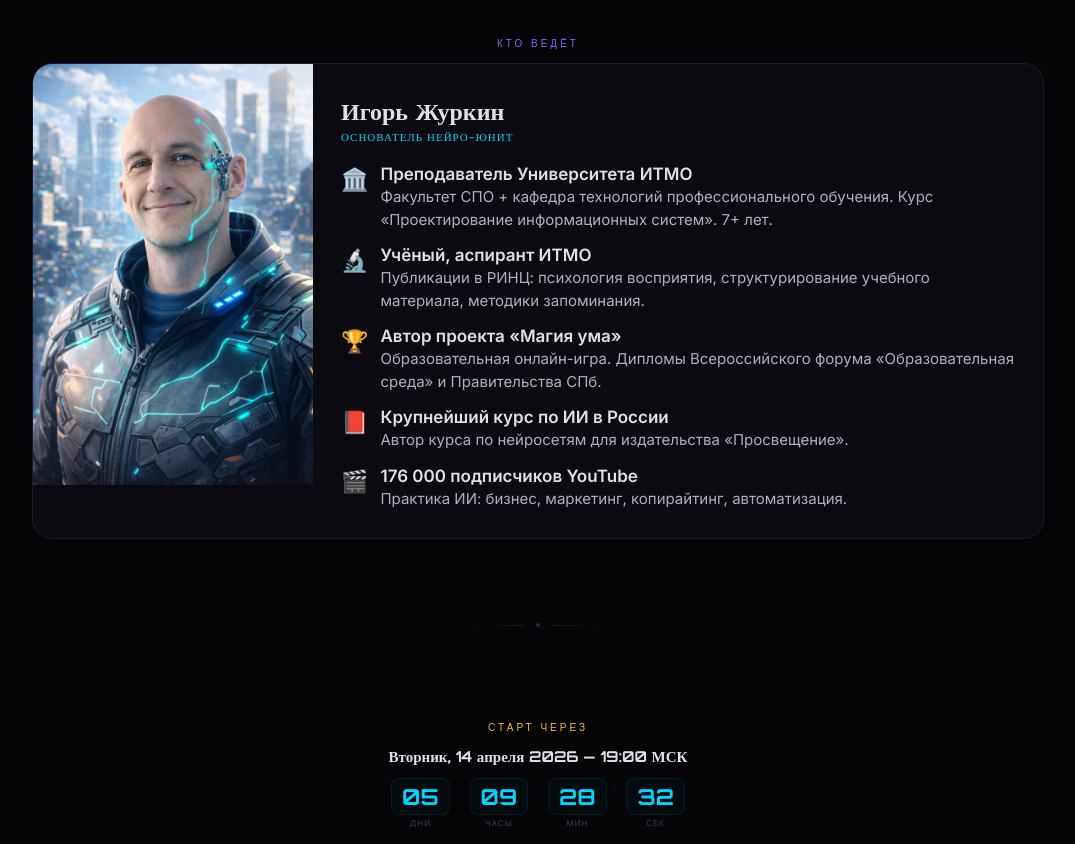
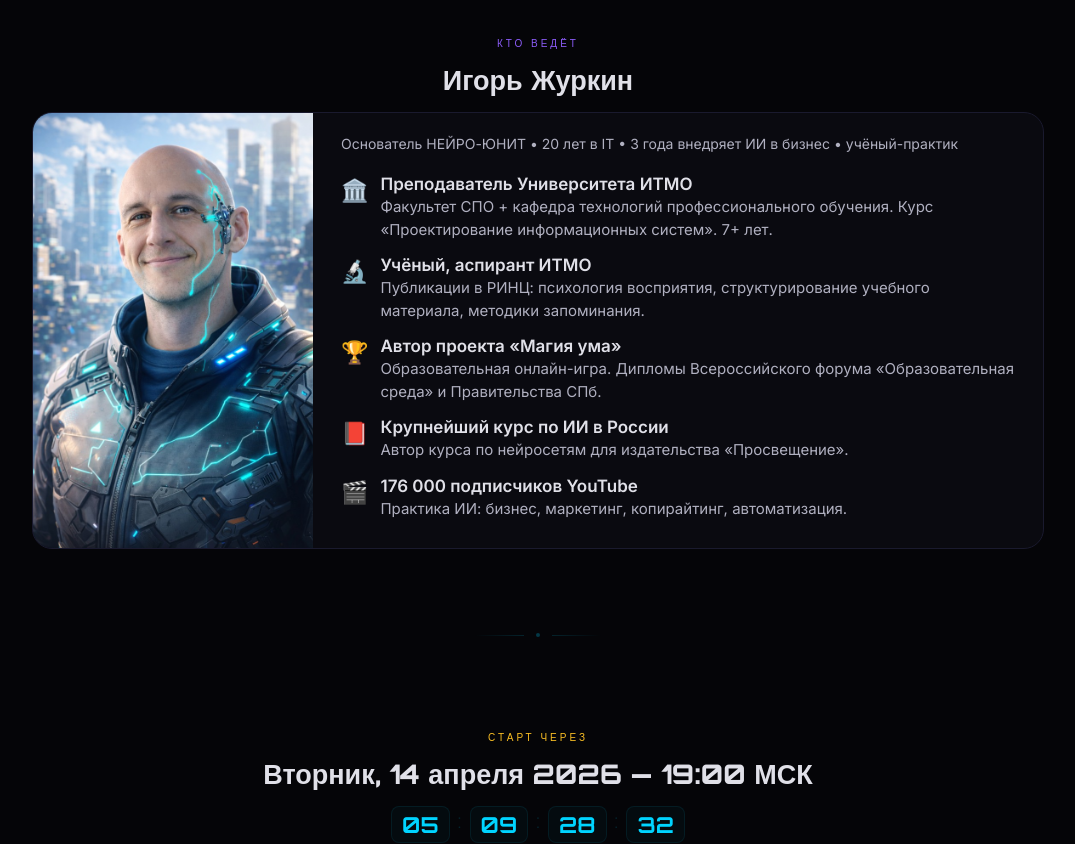
Before and after one commit to ivsvivsvivsvivsv-afk/neurostart-landing, a Next.js app: page / in a window 1280 px wide. Shown: the part 3540-4384 px from the top of the page, without its empty margins (102-1177 px from the left). Built offline with nearby package versions, Linux system fonts and the light colour scheme.

Commit message:
fix: author + countdown section headers

```diff
--- a/app/page.tsx
+++ b/app/page.tsx
@@ -287,6 +287,7 @@ export default function Landing() {
 
       <section style={{ padding: "40px 24px", maxWidth: 1060, margin: "0 auto", width: "100%", position: "relative", zIndex: 1 }}>
         <Tag color={C.purple}>Кто ведёт</Tag>
+        <H2>Игорь Журкин</H2>
         <div style={{
           background: C.card,
           border: `1px solid ${C.border}`,
@@ -300,7 +301,7 @@ export default function Landing() {
         }}>
           <div style={{
             flex: "0 0 280px",
-            minHeight: 360,
+            alignSelf: "stretch",
             position: "relative",
             background: `linear-gradient(135deg, ${C.cyan}10, ${C.purple}10)`,
           }}>
@@ -313,9 +314,10 @@ export default function Landing() {
             }} />
           </div>
 
-          <div style={{ flex: 1, minWidth: 280, paddingTop: 32, paddingLeft: 28, paddingRight: 28, paddingBottom: 28 }}>
-            <div style={{ fontFamily: "'Orbitron'", fontSize: 24, fontWeight: 800, color: C.text, marginBottom: 4 }}>Игорь Журкин</div>
-            <div style={{ fontFamily: "'Orbitron'", fontSize: 11, color: C.cyan, letterSpacing: 1, marginBottom: 20 }}>ОСНОВАТЕЛЬ НЕЙРО-ЮНИТ</div>
+          <div style={{ flex: 1, minWidth: 280, paddingTop: 20, paddingLeft: 28, paddingRight: 28, paddingBottom: 28 }}>
+            <div style={{ fontFamily: "'Inter', sans-serif", fontSize: 14, color: "#b0b0c0", letterSpacing: 0, marginBottom: 20, lineHeight: 1.5 }}>
+              Основатель НЕЙРО-ЮНИТ • 20 лет в IT • 3 года внедряет ИИ в бизнес • учёный-практик
+            </div>
 
             <div style={{ display: "flex", flexDirection: "column", gap: 14 }}>
               {[
@@ -326,7 +328,7 @@ export default function Landing() {
                 { emoji: "🎬", color: C.pink, title: "176 000 подписчиков YouTube", text: "Практика ИИ: бизнес, маркетинг, копирайтинг, автоматизация." },
               ].map((item, i) => (
                 <div key={i} style={{ display: "flex", gap: 12, alignItems: "flex-start" }}>
-                  <span style={{ fontSize: 22, flexShrink: 0, marginTop: 2 }}>{item.emoji}</span>
+                  <span style={{ fontSize: 22, flexShrink: 0, alignSelf: "flex-start", marginTop: 3 }}>{item.emoji}</span>
                   <div>
                     <div style={{ fontSize: 17, fontWeight: 600, color: C.text, marginBottom: 2 }}>{item.title}</div>
                     <div style={{ fontSize: 15, color: "#b0b0c0", lineHeight: 1.5 }}>{item.text}</div>
@@ -340,11 +342,9 @@ export default function Landing() {
 
       <div style={{ ...sectionWrap, padding: "50px 24px 36px", textAlign: "center" }}>
         <Tag color={C.gold}>Старт через</Tag>
-        <div style={{ fontFamily: "'Orbitron'", fontSize: 15, fontWeight: 700, color: C.text, marginBottom: 12 }}>
-          Вторник, 14 апреля 2026 — 19:00 МСК
-        </div>
+        <H2>Вторник, 14 апреля 2026 — 19:00 МСК</H2>
         <Timer/>
-        <h2 style={{fontFamily:"'Orbitron'",fontSize:"clamp(19px,4.5vw,28px)",fontWeight:800,marginTop:26,marginBottom:12,lineHeight:1.25}}><span style={{color:C.text}}>Приходи посмотреть, </span><span style={{color:C.cyan}}>как это устроено</span></h2>
+        <p style={{ fontFamily: "'Inter', sans-serif", fontSize: 16, color: "#b0b0c0", marginTop: 26, marginBottom: 12, lineHeight: 1.5, maxWidth: 520, marginLeft: "auto", marginRight: "auto" }}>Приходи посмотреть, как это устроено</p>
         <p style={{fontSize:16,color:C.muted,lineHeight:1.6,marginBottom:26,maxWidth:400,margin:"0 auto 26px"}}>60 минут. Бесплатно. Живой преподаватель + AI-платформа. Никаких предварительных знаний.</p>
         <CTABtn big onClick={openForm}>Записаться на урок</CTABtn>
         <div style={{marginTop:14}}><span style={{fontSize:10,color:C.dim}}>Без оплаты • Без карты • Без спама</span></div>
```
